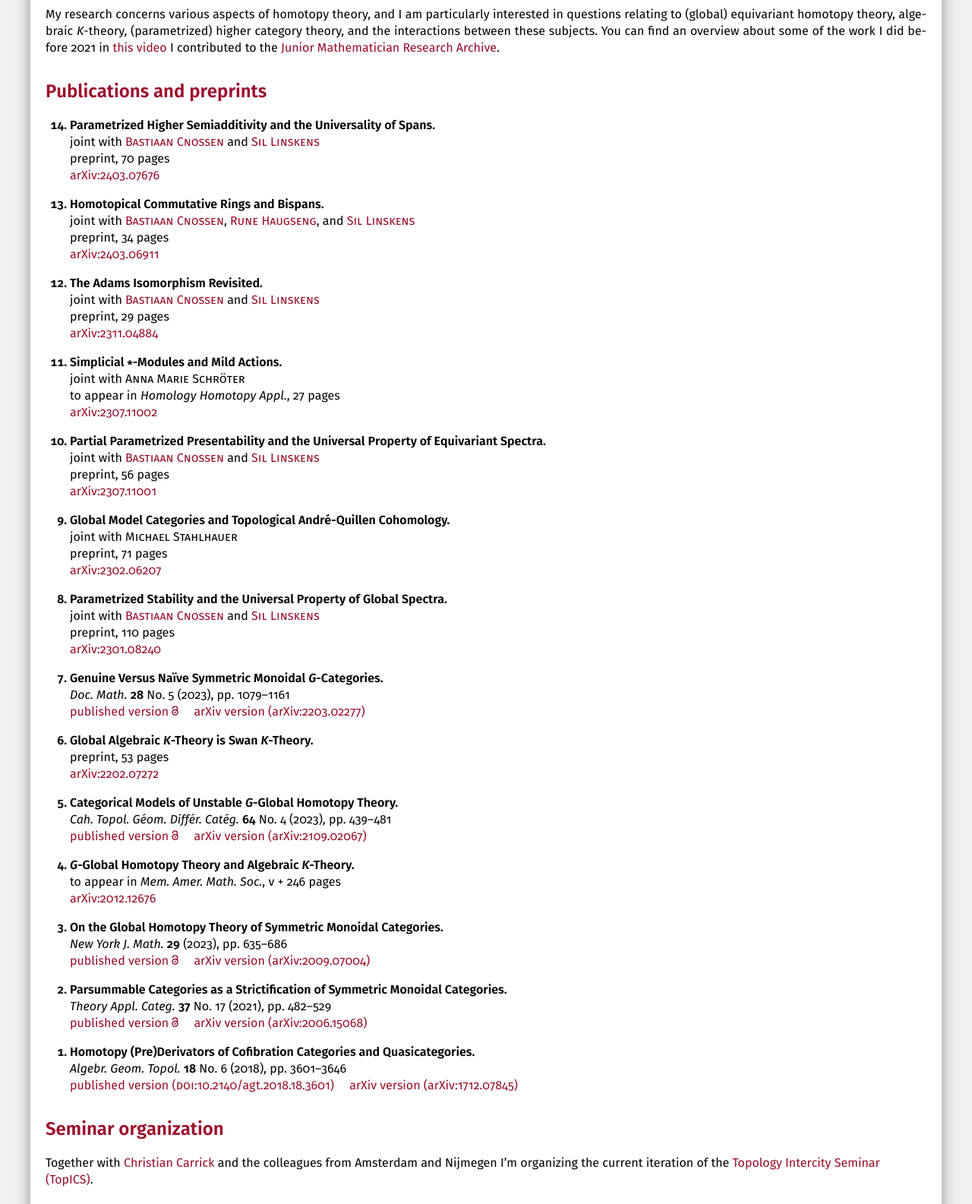
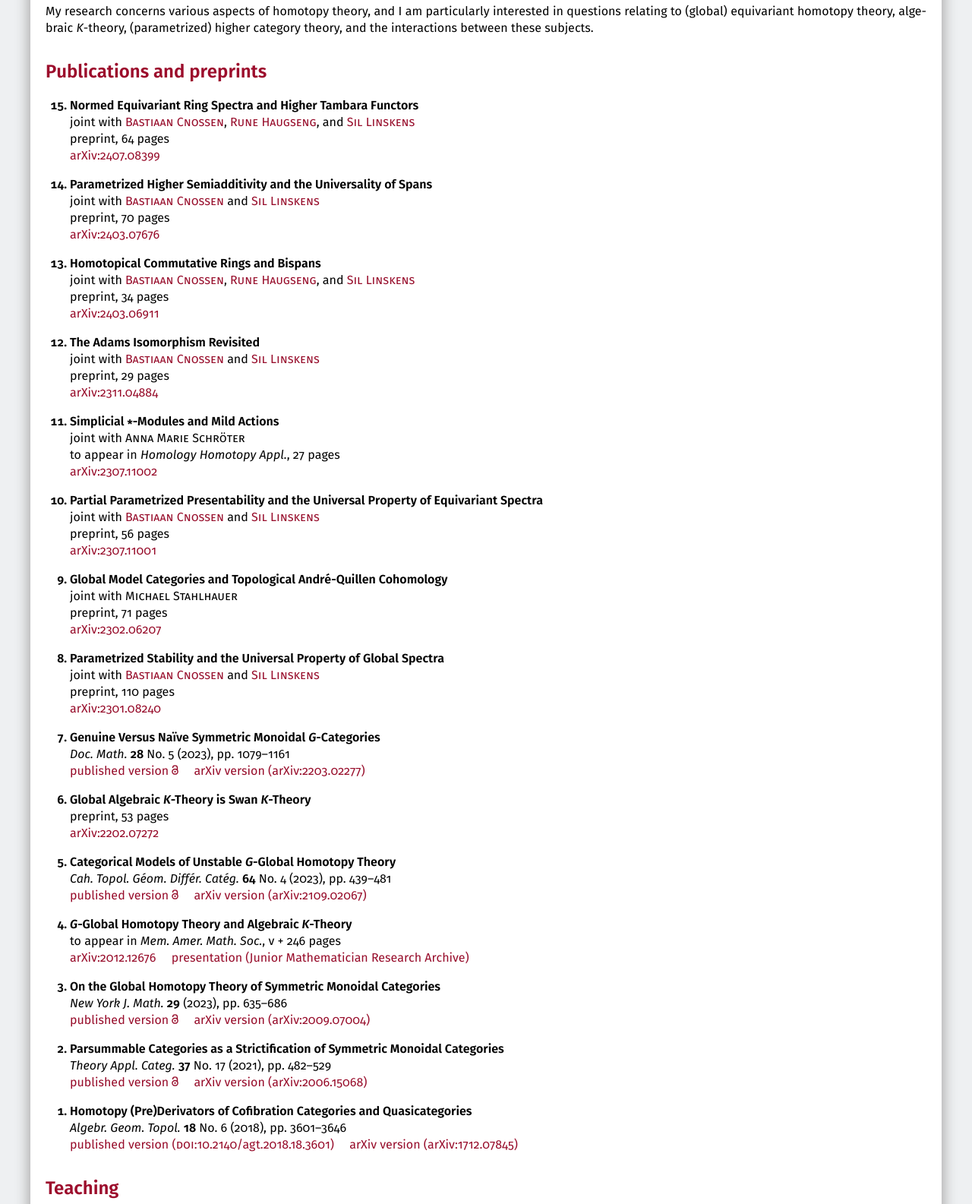
Before and after one commit to t-lenz/t-lenz.github.io, a plain HTML site: page index.html in a window 1280 px wide. Shown: the part 396-1981 px from the top of the page at 76% size. Drawn offline with Linux system fonts and the light colour scheme.

Commit message:
new preprint

```diff
--- a/index.html
+++ b/index.html
@@ -8,7 +8,6 @@
 <div class="header">
     <div style="display:table-row">
         <a href="#publications" class="cell"> Publications </a>
-        <a href="#seminar" class="cell"> TopICS </a>
         <a href="#teaching" class="cell"> Teaching </a>
         <a href="https://utrechtgeometrycentre.nl/our-algebraic-topology-group/" class="cell"> Algebraic topology group </a>
     </div>
@@ -48,108 +47,107 @@
             </div>
             <div class="pic"></div>
     </div>
-    <p class="intro" style="margin-top:12px;">My research concerns various aspects of homotopy theory, and I am particularly interested in questions relating to (global) equivariant homotopy theory, algebraic <i>K</i>-theory, (parametrized) higher category theory, and the interactions between these subjects.
-    You can find an overview about some of the work I did before 2021 in
-    <a href="https://sites.google.com/view/jmra/videos/topologygeometry#h.mzf0x3rdij8m">this video</a>
-    I contributed to the <a href="https://sites.google.com/view/jmra/home"> Junior Mathematician Research Archive</a>.
+    <p class="intro" style="margin-top:8px;">My research concerns various aspects of homotopy theory, and I am particularly interested in questions relating to (global) equivariant homotopy theory, algebraic <i>K</i>-theory, (parametrized) higher category theory, and the interactions between these subjects.
     </p>
 
     <h2 id="publications"> Publications and preprints </h2>
     <ol reversed="reversed">
         <li><p>
-            <b>Parametrized Higher Semiadditivity and the Universality of Spans.</b><br/>
+            <b>Normed Equivariant Ring Spectra and Higher Tambara Functors</b><br/>
+            joint with <a class="sc" href="https://sites.google.com/view/bastiaan-cnossen">Bastiaan Cnossen</a>, <a class="sc" href="https://folk.ntnu.no/runegha/">Rune Haugseng</a>, and <a class="sc" href="https://www.math.uni-bonn.de/people/linskens/webpage.htmpl">Sil Linskens</a><br/>
+            <span class="journal">preprint, 64 pages</span><br/>
+            <a href="https://arxiv.org/abs/2407.08399">arXiv:2407.08399</a>
+        </p></li>
+        <li><p>
+            <b>Parametrized Higher Semiadditivity and the Universality of Spans</b><br/>
             joint with <a class="sc" href="https://sites.google.com/view/bastiaan-cnossen">Bastiaan Cnossen</a> and <a class="sc" href="https://www.math.uni-bonn.de/people/linskens/webpage.htmpl">Sil Linskens</a><br/>
             <span class="journal">preprint, 70 pages</span><br/>
             <a href="https://arxiv.org/abs/2403.07676">arXiv:2403.07676</a>
         </p></li>
         <li><p>
-            <b>Homotopical Commutative Rings and Bispans.</b><br/>
+            <b>Homotopical Commutative Rings and Bispans</b><br/>
             joint with <a class="sc" href="https://sites.google.com/view/bastiaan-cnossen">Bastiaan Cnossen</a>, <a class="sc" href="https://folk.ntnu.no/runegha/">Rune Haugseng</a>, and <a class="sc" href="https://www.math.uni-bonn.de/people/linskens/webpage.htmpl">Sil Linskens</a><br/>
             <span class="journal">preprint, 34 pages</span><br/>
             <a href="https://arxiv.org/abs/2403.06911">arXiv:2403.06911</a>
         </p></li>
         <li><p>
-            <b>The Adams Isomorphism Revisited.</b><br/>
+            <b>The Adams Isomorphism Revisited</b><br/>
             joint with <a class="sc" href="https://sites.google.com/view/bastiaan-cnossen">Bastiaan Cnossen</a> and <a class="sc" href="https://www.math.uni-bonn.de/people/linskens/webpage.htmpl">Sil Linskens</a><br/>
             <span class="journal">preprint, 29 pages</span><br/>
             <a href="https://arxiv.org/abs/2311.04884">arXiv:2311.04884</a>
         </p></li>
         <li><p>
-            <b> Simplicial <span style="position:relative;top:.4ex">*</span>-Modules and Mild Actions.</b><br/>
+            <b> Simplicial <span style="position:relative;top:.4ex">*</span>-Modules and Mild Actions</b><br/>
             joint with <span class="sc">Anna Marie Schr&ouml;ter</span><br/>
             <span class="journal">to appear in <i>Homology Homotopy Appl.</i>, 27 pages</span><br/>
             <a href="https://arxiv.org/abs/2307.11002">arXiv:2307.11002</a>
         </p></li>
         <li><p>
-            <b>Partial Parametrized Presentability and the Universal Property of Equivariant Spectra.</b><br/>
+            <b>Partial Parametrized Presentability and the Universal Property of Equivariant Spectra</b><br/>
             joint with <a class="sc" href="https://sites.google.com/view/bastiaan-cnossen">Bastiaan Cnossen</a> and <a class="sc" href="https://www.math.uni-bonn.de/people/linskens/webpage.htmpl">Sil Linskens</a><br/>
             <span class="journal">preprint, 56 pages</span><br/>
             <a href="https://arxiv.org/abs/2307.11001">arXiv:2307.11001</a>
         </p></li>
         <li><p>
-            <b> Global Model Categories and Topological Andr&eacute;-Quillen Cohomology.</b><br/>
+            <b> Global Model Categories and Topological Andr&eacute;-Quillen Cohomology</b><br/>
             joint with <span class="sc">Michael Stahlhauer</span><br/>
             <span class="journal">preprint, 71 pages</span><br/>
             <a href="https://arxiv.org/abs/2302.06207">arXiv:2302.06207</a>
         </p></li>
         <li><p>
-            <b>Parametrized Stability and the Universal Property of Global Spectra.</b><br/>
+            <b>Parametrized Stability and the Universal Property of Global Spectra</b><br/>
             joint with <a class="sc" href="https://sites.google.com/view/bastiaan-cnossen">Bastiaan Cnossen</a> and <a class="sc" href="https://www.math.uni-bonn.de/people/linskens/webpage.htmpl">Sil Linskens</a><br/>
             <span class="journal">preprint, 110 pages</span><br/>
             <a href="https://arxiv.org/abs/2301.08240">arXiv:2301.08240</a>
         </p></li>
 
         <li><p>
-            <b>Genuine Versus Na&iuml;ve Symmetric Monoidal <i>G</i>-Categories.</b><br/>
+            <b>Genuine Versus Na&iuml;ve Symmetric Monoidal <i>G</i>-Categories</b><br/>
             <span class="journal"><i>Doc. Math.</i> <b>28</b> No. 5 (2023), pp. 1079&ndash;1161</span><br/>
             <a href="https://doi.org/10.4171/dm/933">published version <img src="open.svg" style="height:.85em;"></a>&emsp;
             <a href="https://arxiv.org/abs/2203.02277">arXiv version (arXiv:2203.02277)</a>
         </p></li>
 
         <li><p>
-            <b>Global Algebraic <i>K</i>-Theory is Swan <i>K</i>-Theory.</b><br/>
+            <b>Global Algebraic <i>K</i>-Theory is Swan <i>K</i>-Theory</b><br/>
             <span class="journal">preprint, 53 pages</span><br/>
             <a href="https://arxiv.org/abs/2202.07272">arXiv:2202.07272</a>
         </p></li>
 
         <li><p>
-            <b> Categorical Models of Unstable <i>G</i>-Global Homotopy Theory.</b><br/>
+            <b> Categorical Models of Unstable <i>G</i>-Global Homotopy Theory</b><br/>
             <span class="journal"><i>Cah. Topol. G&eacute;om. Diff&eacute;r. Cat&eacute;g.</i> <b>64</b> No. 4 (2023), pp. 439&ndash;481</span><br/>
             <a href="http://cahierstgdc.com/index.php/volume-lxiv-2023/#4">published version <img src="open.svg" style="height:.85em;"></a>&emsp;
             <a href="https://arxiv.org/abs/2109.02067">arXiv version (arXiv:2109.02067)</a>
         </p></li>
 
         <li><p>
-            <b> <i>G</i>-Global Homotopy Theory and Algebraic <i>K</i>-Theory.</b><br/>
+            <b> <i>G</i>-Global Homotopy Theory and Algebraic <i>K</i>-Theory</b><br/>
             <span class="journal">to appear in <i>Mem. Amer. Math. Soc.</i>, v + 246 pages<br/></span>
-            <a href="https://arxiv.org/abs/2012.12676">arXiv:2012.12676</a>
+            <a href="https://arxiv.org/abs/2012.12676">arXiv:2012.12676</a>&emsp;
+            <a href="https://sites.google.com/view/jmra/videos/topologygeometry#h.mzf0x3rdij8m">presentation (Junior Mathematician Research Archive)</a>
         </p></li>
 
         <li><p>
-            <b> On the Global Homotopy Theory of Symmetric Monoidal Categories.</b><br/>
+            <b> On the Global Homotopy Theory of Symmetric Monoidal Categories</b><br/>
             <span class="journal"><i>New York J. Math.</i> <b>29</b> (2023), pp. 635&ndash;686</span><br/>
             <a href="https://nyjm.albany.edu/j/2023/29-26.html">published version <img src="open.svg" style="height:.85em;"></a>&emsp;
             <a href="https://arxiv.org/abs/2009.07004">arXiv version (arXiv:2009.07004)</a>
         </p></li>
 
         <li><p>
-            <b> Parsummable Categories as a Strictification of Symmetric Monoidal Categories.</b><br/>
+            <b> Parsummable Categories as a Strictification of Symmetric Monoidal Categories</b><br/>
             <span class="journal"><i>Theory Appl. Categ.</i> <b>37</b> No. 17 (2021), pp. 482&ndash;529<br/></span>
             <a href="http://www.tac.mta.ca/tac/volumes/37/17/37-17abs.html">published version <img src="open.svg" style="height:.85em;"></a>&emsp;
             <a href="https://arxiv.org/abs/2006.15068">arXiv version (arXiv:2006.15068)</a>
         </p></li>
 
         <li><p>
-            <b> Homotopy (Pre)Derivators of Cofibration Categories and Quasicategories.</b><br/>
+            <b> Homotopy (Pre)Derivators of Cofibration Categories and Quasicategories</b><br/>
             <span class="journal"><i> Algebr. Geom. Topol. </i><b>18</b> No. 6 (2018), pp. 3601&ndash;3646<br/></span>
             <a href="https://dx.doi.org/10.2140/agt.2018.18.3601">published version (<span class="sc">doi</span>:10.2140/agt.2018.18.3601) </a>&emsp;<a href="https://arxiv.org/abs/1712.07845">arXiv version (arXiv:1712.07845)</a>
         </p></li>
     </ol>
-
-    <h2 id="seminar">Seminar organization</h2>
-    <p>
-        Together with <a href="https://carrickchristian.github.io/">Christian Carrick</a> and the colleagues from Amsterdam and Nijmegen I&rsquo;m organizing the current iteration of the <a href="https://carrickchristian.github.io/TopICS/">Topology Intercity Seminar (TopICS)</a>.
-    </p>
 
     <h2 id="teaching"> Teaching </h2>
     <h3> University of Utrecht</h3>
@@ -188,7 +186,7 @@
     </ul>
     </div>
     <div class="footer">
-        last updated: March 13, 2023
+        last updated: July 12, 2024
     </div>
 </body>
 </html>
```
